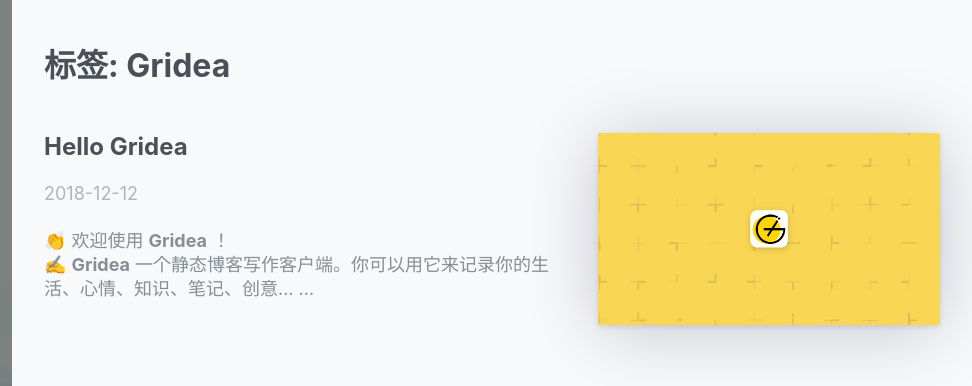
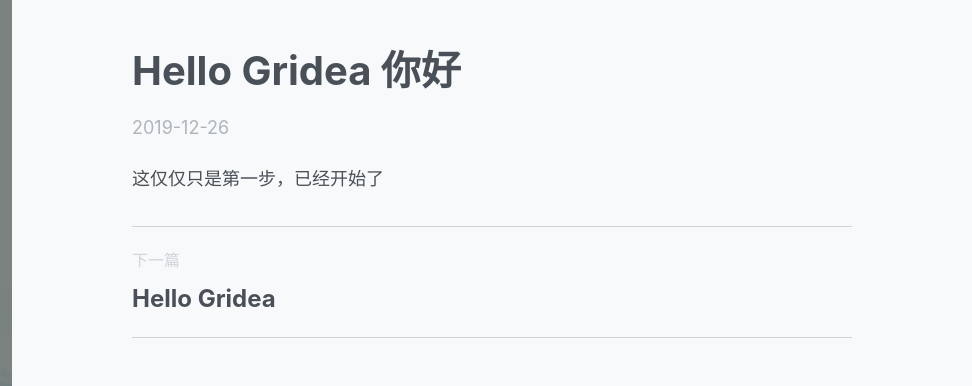
Before and after one commit to xxx102/xxx102.githua.io, a plain HTML site: page post/hello-gridea-ni-hao/index.html in a window 1280 px wide. Shown: the top 386 px of the page, 308-1280 px from the left. Drawn offline with nearby package versions, Linux system fonts and the light colour scheme.

Commit message:
update from gridea: 2019-12-26 00:12:33

```diff
--- a/tag/6wAs8iIPU/index.html
+++ b/post/hello-gridea-ni-hao/index.html
@@ -3,13 +3,13 @@
   <head>
     <meta charset="utf-8" >
 
-<title>Gridea | Gridea</title>
+<title>Hello Gridea 你好 | Gridea</title>
 <meta name="description" content="温故而知新">
 
 <meta name="viewport" content="width=device-width, initial-scale=1, maximum-scale=1, user-scalable=no">
 
 <link rel="stylesheet" href="https://use.fontawesome.com/releases/v5.7.2/css/all.css" integrity="sha384-fnmOCqbTlWIlj8LyTjo7mOUStjsKC4pOpQbqyi7RrhN7udi9RwhKkMHpvLbHG9Sr" crossorigin="anonymous">
-<link rel="shortcut icon" href="https://xxx102.github.io/favicon.ico?v=1577290173528">
+<link rel="shortcut icon" href="https://xxx102.github.io/favicon.ico?v=1577290347994">
 <link rel="stylesheet" href="https://cdnjs.cloudflare.com/ajax/libs/KaTeX/0.10.0/katex.min.css">
 <link rel="stylesheet" href="https://xxx102.github.io/styles/main.css">
 
@@ -30,7 +30,7 @@
   <div class="top-container" data-aos="fade-right">
     <div class="top-header-container">
       <a class="site-title-container" href="https://xxx102.github.io">
-        <img src="https://xxx102.github.io/images/avatar.png?v=1577290173528" class="site-logo">
+        <img src="https://xxx102.github.io/images/avatar.png?v=1577290347994" class="site-logo">
         <h1 class="site-title">Gridea</h1>
       </a>
       <div class="menu-btn" @click="menuVisible = !menuVisible">
@@ -91,35 +91,29 @@
 
       <div class="main-container">
         <div class="content-container" data-aos="fade-up">
-          <h2 class="current-tag">标签: Gridea</h2>
+          <div class="post-detail">
+            <h2 class="post-title">Hello Gridea 你好</h2>
+            <div class="post-date">2019-12-26</div>
 
-            <article class="post-item">
-              <div class="left">
+            <div class="post-content">
+              <p>这仅仅只是第一步，已经开始了</p>
+
+            </div>
+
+
+              <div class="next-post">
+                <div class="next">下一篇</div>
                 <a href="https://xxx102.github.io/post/hello-gridea">
-                  <h2 class="post-title">Hello Gridea</h2>
+                  <h3 class="post-title">
+                    Hello Gridea
+                  </h3>
                 </a>
-                <div class="post-date">
-                  2018-12-12
-                </div>
-                <div class="post-abstract">
-                  <p>👏  欢迎使用 <strong>Gridea</strong> ！<br>
-✍️  <strong>Gridea</strong> 一个静态博客写作客户端。你可以用它来记录你的生活、心情、知识、笔记、创意... ...</p>
-
-                </div>
               </div>
 
-                <a class="right" href="https://xxx102.github.io/post/hello-gridea">
-                  <div class="feature-container" style="background-image: url('https://xxx102.github.io/post-images/hello-gridea.png')">
-                  </div>
-                </a>
-
-            </article>
 
 
-          <div class="pagination-container">
 
-
-</div>
+          </div>
 
         </div>
       </div>
```
Also changed, not shown: archives/index.html (+19 -2 lines), atom.xml (+10 -1 lines), index.html (+17 -2 lines), post/about/index.html (+2 -2 lines), post/hello-gridea/index.html (+2 -2 lines), tags/index.html (+2 -2 lines).
